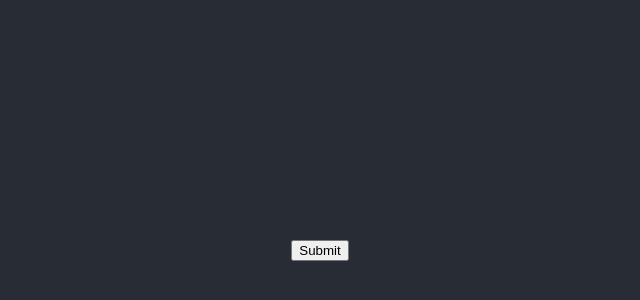
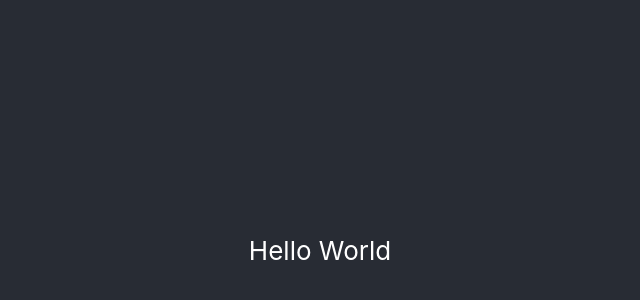
Before and after one commit to dahabwallet/wallet-extension, a React (Create React App) app: page / in a window 1280 px wide. Shown: the part 150-450 px from the top of the page, without its empty margins (320-960 px from the left). Built offline with nearby package versions, Linux system fonts and the light colour scheme.

Commit message:
Update App.js

```diff
--- a/src/App.js
+++ b/src/App.js
@@ -1,13 +1,10 @@
 import './App.css';
-import { changeColor } from './main';
 
 function App() {
   return (
     <div className="App">
       <header className="App-header">
-        <button onClick={changeColor}>
-          Submit
-        </button>
+        <p>Hello World</p>
       </header>
     </div>
   );
```
